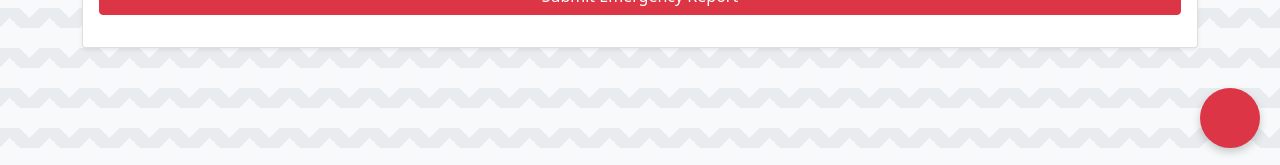
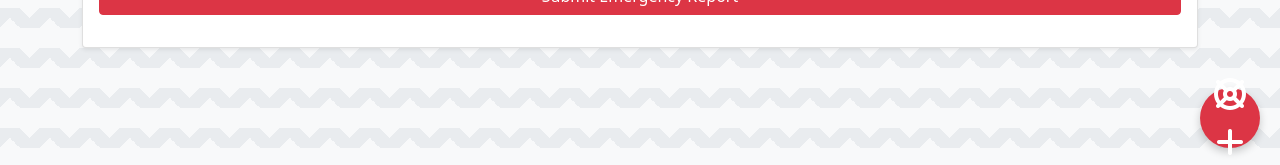
Before and after one commit to Vithalreddy16/rescue-coordination-app, a plain HTML site: page frontend/index.html in a window 1280 px wide. Shown: the part 632-797 px from the top of the page. Drawn offline with nearby package versions, Linux system fonts and the light colour scheme.

Commit message:
Update index.html

```diff
--- a/frontend/index.html
+++ b/frontend/index.html
@@ -7,6 +7,9 @@
     <!-- Bootstrap CSS for styling -->
     <link href="https://cdn.jsdelivr.net/npm/bootstrap@5.1.3/dist/css/bootstrap.min.css" rel="stylesheet">
     <!-- Optional: your custom CSS -->
+    <!-- ADD THIS LINE to load the icons -->
+<link rel="stylesheet" href="https://cdnjs.cloudflare.com/ajax/libs/font-awesome/6.0.0-beta3/css/all.min.css">
+
     <link rel="stylesheet" href="css/style.css">
 
 </head>
```
